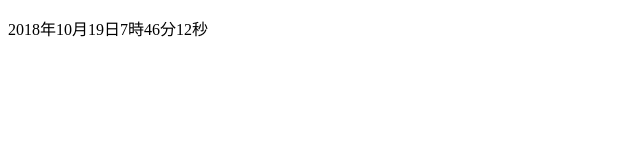
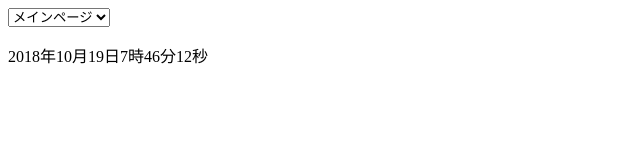
Before and after one commit to kougei-abe/web2-8, a plain HTML site: page index.html in a window 1280 px wide. Shown: the whole page, without its empty margins (0-640 px from the left). Drawn offline with Linux system fonts and the light colour scheme.

Commit message:
Update index.html

```diff
--- a/index.html
+++ b/index.html
@@ -5,6 +5,14 @@
     <title>web2-8</title>
   </head>
   <body>
+    <nav>
+      <form id="form">
+        <select name="select">
+          <option value="index.html">メインページ</option>
+          <option value="other.html">別のページ</option>
+        </select>
+      </form>
+    </nav>
     <section>
       <p id="countdown"></p>
     </section>
```
